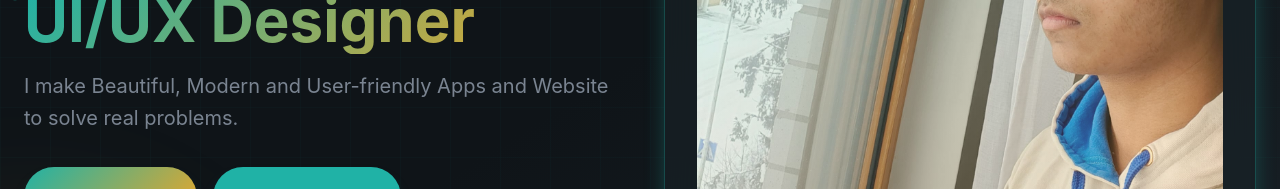
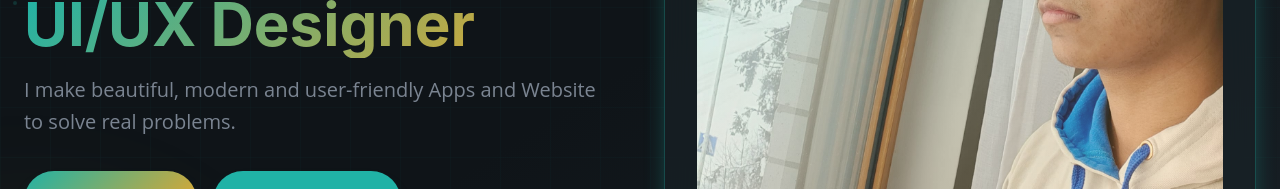
Before and after one commit to PrathamSawantCoder/simple_portfolio_website, a React (Vite) app: page / in a window 1280 px wide. Shown: the part 343-532 px from the top of the page. Built offline with nearby package versions, Linux system fonts and the light colour scheme; no server answers.

Commit message:
feat: add Open Sans font styling, adjust heading margin in About section, and enhance text styling in Hero section

```diff
--- a/src/index.css
+++ b/src/index.css
@@ -1,4 +1,5 @@
 @import "tailwindcss";
+@import url('https://fonts.googleapis.com/css2?family=Bungee&family=EB+Garamond:ital,wght@0,400..800;1,400..800&family=IBM+Plex+Sans:ital,wght@0,100..700;1,100..700&family=Open+Sans:ital,wght@0,300..800;1,300..800&family=Outfit:wght@100..900&family=Poppins:ital,wght@0,100;0,200;0,300;0,400;0,500;0,600;0,700;0,800;0,900;1,100;1,200;1,300;1,400;1,500;1,600;1,700;1,800;1,900&family=Satisfy&display=swap');
 
 @theme {
   --color-background: #0f1418;
@@ -54,6 +55,15 @@
 
   .font-serif {
     font-family: "Playerfair Display", serif;
+  }
+
+  .font-open-sans {
+  font-family: "Open Sans", sans-serif;
+  font-optical-sizing: auto;
+  font-weight: weight;
+  font-style: normal;
+  font-variation-settings:
+    "wdth" 100;
   }
 }
 
--- a/src/sections/About.jsx
+++ b/src/sections/About.jsx
@@ -85,7 +85,7 @@ const About = () => {
     >
       <div className="container">
         <div className="text-center mb-16 scroll-reveal">
-          <h2 className="text-4xl lg:text-5xl font-bold mb-4">
+          <h2 className="text-4xl lg:text-5xl font-bold mb-20 md:mb-4">
             About <span className="gradient-text">Me</span>
           </h2>
           <p className="text-xl text-muted-foreground max-w-3xl mx-auto">
--- a/src/sections/Hero.jsx
+++ b/src/sections/Hero.jsx
@@ -84,8 +84,8 @@ const Hero = () => {
                 </span>
               </h1>
 
-              <p className="text-xl text-muted-foreground leading-relaxed max-w-2xl">
-                I make Beautiful, Modern and User-friendly Apps and Website to
+              <p className="text-xl text-muted-foreground leading-relaxed max-w-2xl font-open-sans hover:text-primary transistion-colors duration-300">
+                I make beautiful, modern and user-friendly Apps and Website to
                 solve real problems.
               </p>
             </div>
@@ -129,7 +129,7 @@ const Hero = () => {
           </div>
 
           {/* Right content - Interactive profile area */}
-          <div className="relative">
+          <div className="relative mb-5">
             <div className="relative glass-strong glass-glow rounded-3xl p-8">
               {/* Profile placeholder */}
               <div className="aspect-square bg-linear-to-br from-primary/20 to-highlight/20 rounded-2xl flex items-center justify-center mb-6">
```
